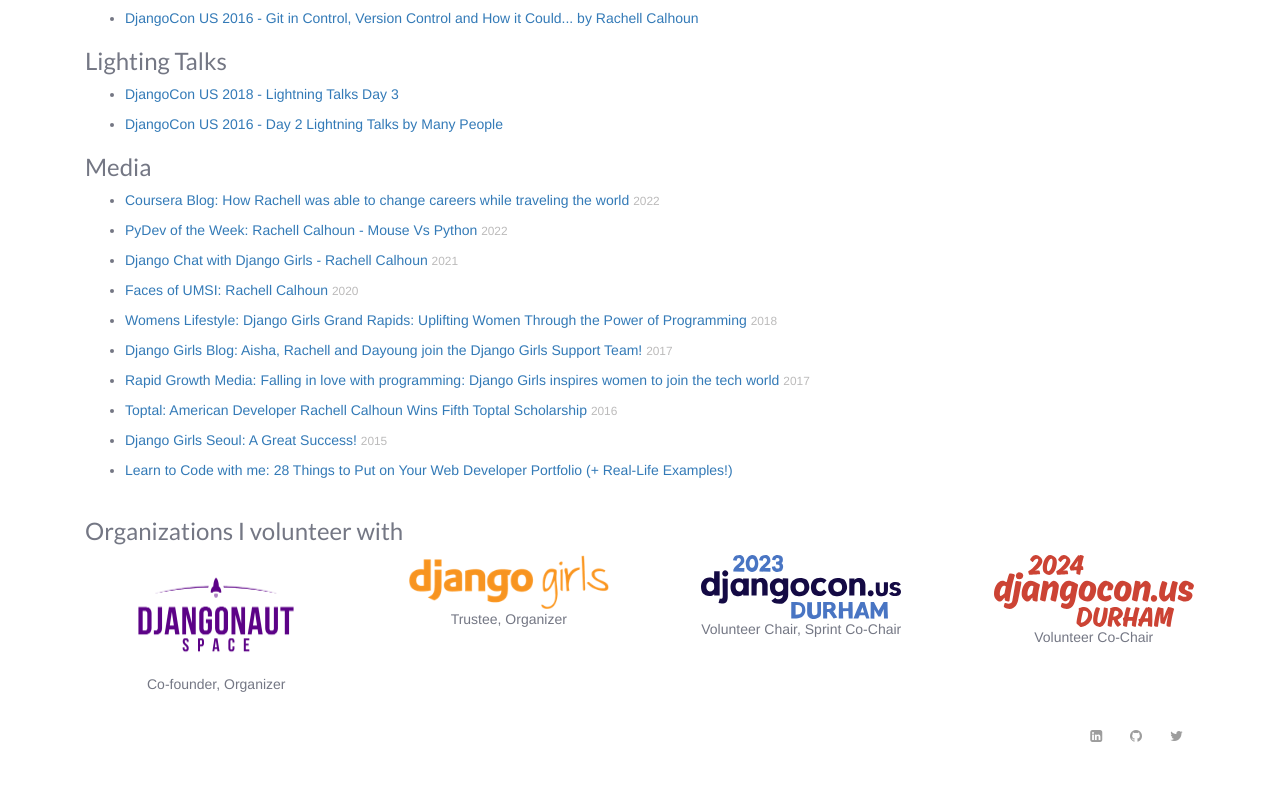
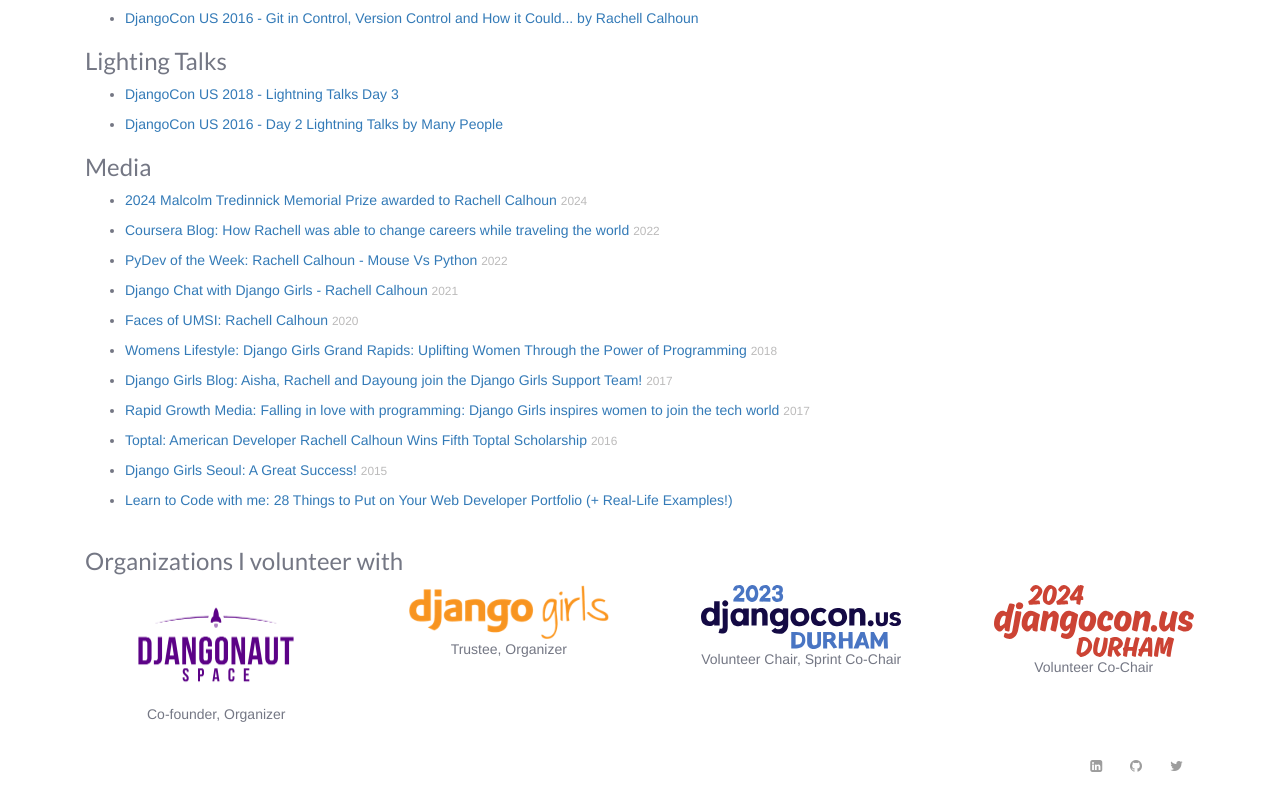
Before and after one commit to RachellCalhoun/mysite, a Django app: page / in a window 1280 px wide. Shown: the part 2514-3318 px from the top of the page. Before the commit the page ends 3256 px from the top, so only its background shows below. Run offline with Django 3.2, Linux system fonts and the light colour scheme; data comes from the database, SQL or seed files in the repository; some libraries are stand-ins or nearby versions; some web fonts are replaced.

Commit message:
add award

```diff
--- a/projects/templates/projects/home.html
+++ b/projects/templates/projects/home.html
@@ -180,6 +180,11 @@
             <ul>
                 <li>
                     <p><a
+                            href="https://www.djangoproject.com/weblog/2024/nov/24/2024-malcolm-tredinnick-memorial-prize-awarded-to-/">2024 Malcolm Tredinnick Memorial Prize awarded to Rachell Calhoun</a> <small
+                            class="text-muted "> 2024 </small></p>
+                </li>
+                <li>
+                    <p><a
                             href="https://blog.coursera.org/how-rachell-was-able-to-change-careers-while-traveling-the-world/">Coursera
                             Blog: How Rachell was able to change careers while traveling the world</a> <small
                             class="text-muted "> 2022 </small></p>
```
